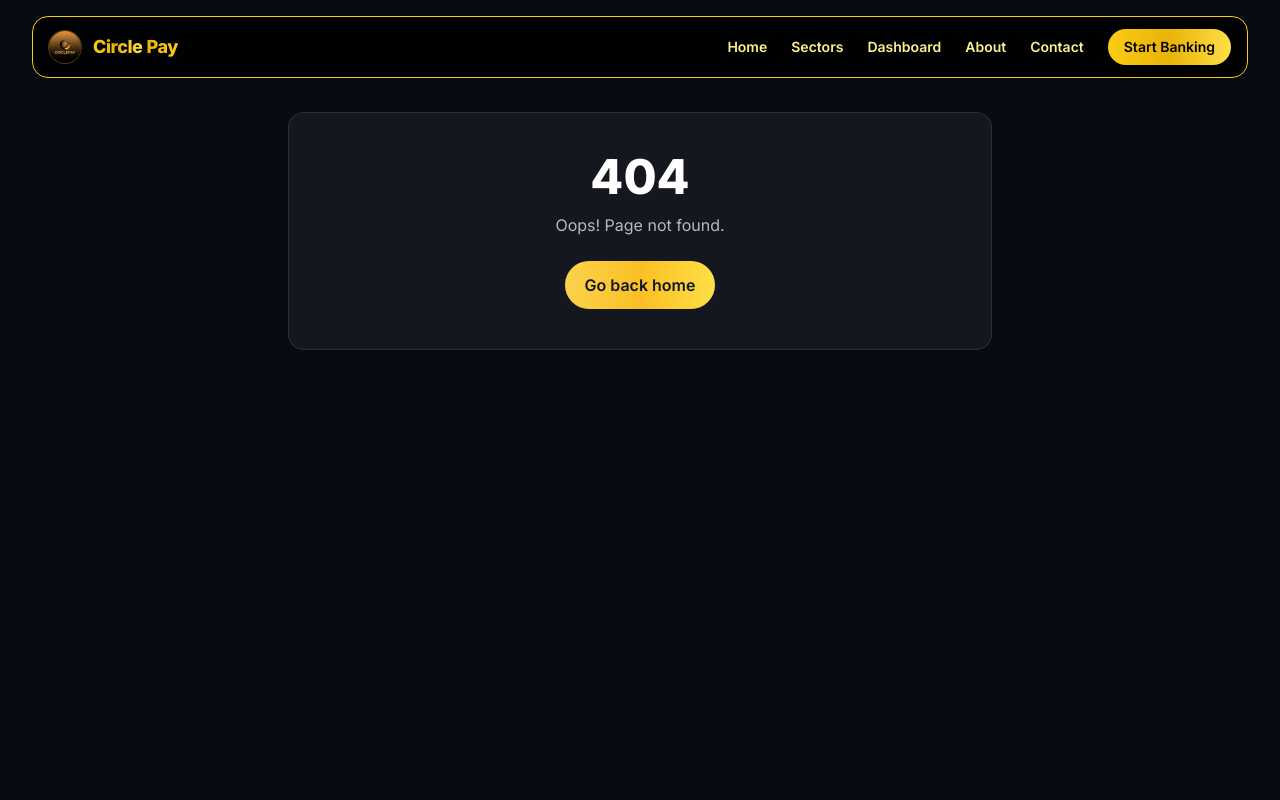
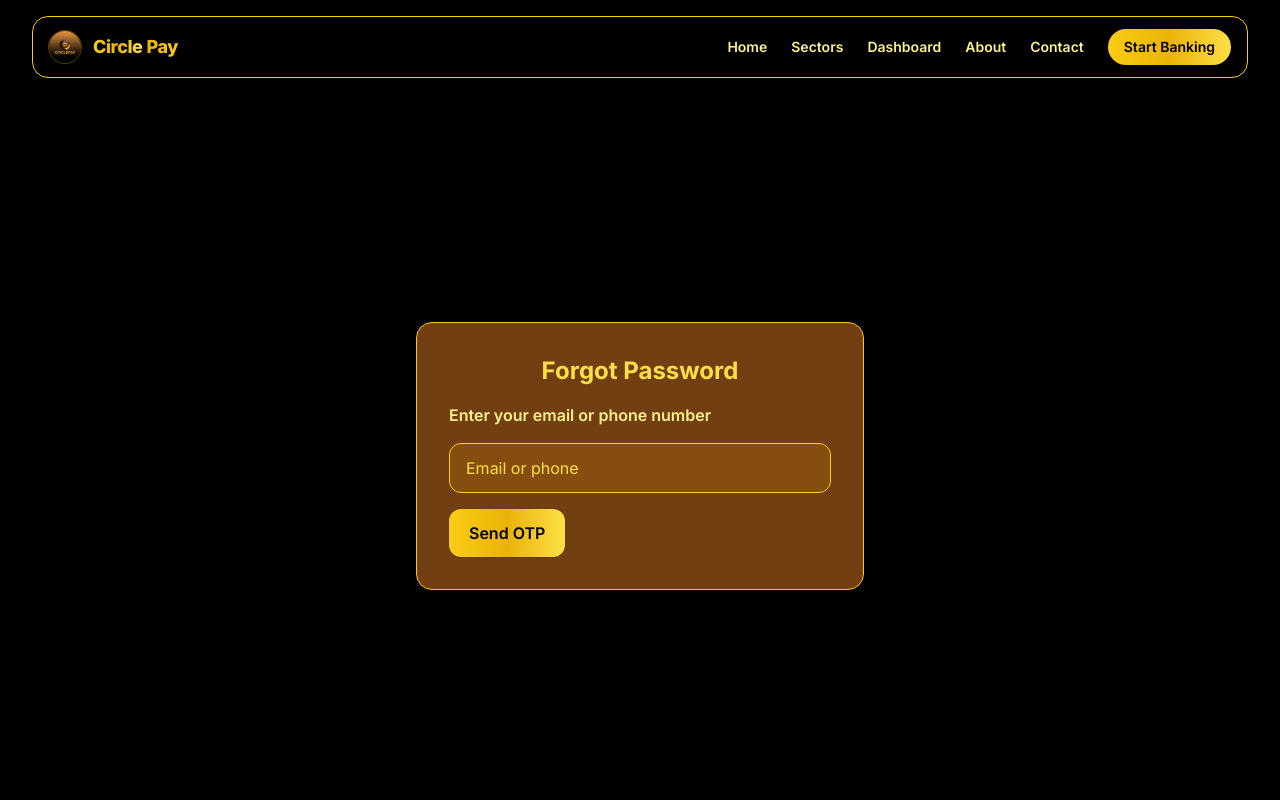
Before and after one commit to mikeooforka1/circlepay, a React (Create React App) app: page /forgot-password in a window 1280 px wide. Shown: the top 800 px of the page. Built offline with nearby package versions, Linux system fonts and the light colour scheme.

Commit message:
added and updated some pages

```diff
--- a/src/App.jsx
+++ b/src/App.jsx
@@ -27,6 +27,7 @@ import FacialRecognition from "./pages/FacialRecognition";
 import SetTransactionCode from "./pages/SetTransactionCode";
 import SetLoginPin from "./pages/setloginpin"; // <-- Add this import
 import Reward from "./pages/dashboard/components/reward.jsx"; // <-- Import Reward component
+import ForgotPassword from "./pages/forgot-password.jsx"; // <-- Import the ForgotPassword page
 
 function AppRoutes() {
   const location = useLocation();
@@ -69,6 +70,7 @@ function AppRoutes() {
         <Route path="/facial-recognition" element={<FacialRecognition />} />
         <Route path="/set-transaction-code" element={<SetTransactionCode />} />
         <Route path="/setloginpin" element={<SetLoginPin />} /> {/* <-- Add this line */}
+        <Route path="/forgot-password" element={<ForgotPassword />} /> {/* <-- Add this line */}
         <Route path="*" element={<NotFound />} />
       </Routes>
       <Footer />
--- a/src/components/NavBar.jsx
+++ b/src/components/NavBar.jsx
@@ -32,6 +32,8 @@ export default function NavBar() {
   const handleLogout = () => {
     logout();
     setOpen(false);
+    localStorage.removeItem("token");
+    localStorage.removeItem("user");
     navigate("/login");
   };
 
--- a/src/pages/Login.jsx
+++ b/src/pages/Login.jsx
@@ -43,10 +43,9 @@ const Login = () => {
   const { login: setAuthUser } = useAuth();
 
   const token = localStorage.getItem("token");
-  const hasLoggedInBefore = localStorage.getItem("hasLoggedInBefore") === "true";
   const lastUser = JSON.parse(localStorage.getItem("user") || "{}");
   const userId = lastUser.id || lastUser._id;
-  const canUsePinLogin = hasLoggedInBefore && !!userId;
+  const canUsePinLogin = lastUser.firstLogin === false && !!userId;
 
   const {
     register,
@@ -100,11 +99,9 @@ const Login = () => {
       }
 
       const response = await login(payload);
-      // After successful email/password login
       localStorage.setItem("token", response.token);
       setAuthUser(response.user);
       localStorage.setItem("user", JSON.stringify(response.user));
-      localStorage.setItem("hasLoggedInBefore", "true"); // <-- Set flag
       navigate('/dashboard');
     } catch (err) {
       setRootError(
@@ -136,6 +133,7 @@ const Login = () => {
       return;
     }
     console.log("LOGIN PIN PAYLOAD:", { userId, loginPin });
+    console.log("lastUser in localStorage:", lastUser);
 
     try {
       const response = await loginWithPin({
@@ -144,6 +142,7 @@ const Login = () => {
       });
       localStorage.setItem("token", response.token);
       setAuthUser(response.user);
+      localStorage.setItem("user", JSON.stringify(response.user));
       navigate('/dashboard');
     } catch (err) {
       setPinError(
@@ -170,7 +169,7 @@ const Login = () => {
         </div>
         <h2 className="circlepay-login-title">Sign in to CirclePay</h2>
         <p className="circlepay-login-subtitle">
-          {hasLoggedInBefore
+          {canUsePinLogin
             ? `Welcome back${lastUser?.fullname ? `, ${lastUser.fullname}` : ""}! Enter your login PIN.`
             : "Access your account and invest in Nigeria’s top stocks."}
         </p>
@@ -269,6 +268,11 @@ const Login = () => {
             Don't have an account?{' '}
             <Link to="/register" className="circlepay-register-link">
               Create one here
+            </Link>
+          </p>
+          <p style={{ marginTop: "0.7rem" }}>
+            <Link to="/forgot-password" className="circlepay-register-link">
+              Forgot password?
             </Link>
           </p>
         </div>
--- /dev/null
+++ b/src/pages/forgot-password.jsx
@@ -0,0 +1,166 @@
+import React, { useState } from "react";
+
+const API_URL = process.env.REACT_APP_API_URL || "http://localhost:5000";
+
+export default function ForgotPassword() {
+  const [step, setStep] = useState(1);
+  const [input, setInput] = useState("");
+  const [otp, setOtp] = useState("");
+  const [newPassword, setNewPassword] = useState("");
+  const [loading, setLoading] = useState(false);
+  const [msg, setMsg] = useState("");
+  const [error, setError] = useState("");
+  const [token, setToken] = useState(""); // For backend verification
+
+  // Step 1: Request OTP
+  const handleRequestOtp = async (e) => {
+    e.preventDefault();
+    setLoading(true);
+    setError("");
+    setMsg("");
+    try {
+      const res = await fetch(`${API_URL}/api/auth/request-reset-otp`, {
+        method: "POST",
+        headers: { "Content-Type": "application/json" },
+        body: JSON.stringify({ emailOrPhone: input }),
+      });
+      const data = await res.json();
+      if (res.ok && data.success) {
+        setMsg("OTP sent! Check your email or SMS.");
+        setToken(data.token); // Save token for next step
+        setStep(2);
+      } else {
+        setError(data.message || "Failed to send OTP.");
+      }
+    } catch {
+      setError("Network error. Try again.");
+    }
+    setLoading(false);
+  };
+
+  // Step 2: Verify OTP
+  const handleVerifyOtp = async (e) => {
+    e.preventDefault();
+    setLoading(true);
+    setError("");
+    setMsg("");
+    try {
+      const res = await fetch(`${API_URL}/api/auth/verify-reset-otp`, {
+        method: "POST",
+        headers: { "Content-Type": "application/json" },
+        body: JSON.stringify({ otp, token }),
+      });
+      const data = await res.json();
+      if (res.ok && data.success) {
+        setMsg("OTP verified! You can now reset your password.");
+        setStep(3);
+      } else {
+        setError(data.message || "Invalid OTP.");
+      }
+    } catch {
+      setError("Network error. Try again.");
+    }
+    setLoading(false);
+  };
+
+  // Step 3: Reset Password
+  const handleResetPassword = async (e) => {
+    e.preventDefault();
+    setLoading(true);
+    setError("");
+    setMsg("");
+    try {
+      const res = await fetch(`${API_URL}/api/auth/reset-password`, {
+        method: "POST",
+        headers: { "Content-Type": "application/json" },
+        body: JSON.stringify({ newPassword, token }),
+      });
+      const data = await res.json();
+      if (res.ok && data.success) {
+        setMsg("Password reset successful! Redirecting to login...");
+        setTimeout(() => {
+          window.location.href = "/login";
+        }, 1800);
+      } else {
+        setError(data.message || "Failed to reset password.");
+      }
+    } catch {
+      setError("Network error. Try again.");
+    }
+    setLoading(false);
+  };
+
+  return (
+    <main className="min-h-screen pt-28 flex flex-col items-center justify-center bg-black text-yellow-400">
+      <div className="max-w-md w-full bg-yellow-900 border border-yellow-400 rounded-2xl shadow-xl p-8">
+        <h2 className="text-2xl font-bold text-yellow-300 mb-4 text-center">Forgot Password</h2>
+        {step === 1 && (
+          <form onSubmit={handleRequestOtp} className="flex flex-col gap-4">
+            <label className="font-semibold text-yellow-200">
+              Enter your email or phone number
+            </label>
+            <input
+              type="text"
+              className="rounded-xl bg-yellow-800 border border-yellow-400 px-4 py-3 outline-none text-yellow-400 placeholder-yellow-300"
+              placeholder="Email or phone"
+              value={input}
+              onChange={e => setInput(e.target.value)}
+              required
+            />
+            <button
+              className="rounded-xl px-5 py-3 font-semibold bg-gradient-to-r from-yellow-400 via-yellow-500 to-yellow-300 text-black w-fit shadow hover:from-yellow-500 hover:to-yellow-400"
+              disabled={loading}
+            >
+              {loading ? "Sending OTP..." : "Send OTP"}
+            </button>
+          </form>
+        )}
+        {step === 2 && (
+          <form onSubmit={handleVerifyOtp} className="flex flex-col gap-4">
+            <label className="font-semibold text-yellow-200">
+              Enter the 4-digit OTP sent to your email or phone
+            </label>
+            <input
+              type="text"
+              maxLength={4}
+              className="rounded-xl bg-yellow-800 border border-yellow-400 px-4 py-3 outline-none text-yellow-400 placeholder-yellow-300"
+              placeholder="4-digit OTP"
+              value={otp}
+              onChange={e => setOtp(e.target.value)}
+              required
+            />
+            <button
+              className="rounded-xl px-5 py-3 font-semibold bg-gradient-to-r from-yellow-400 via-yellow-500 to-yellow-300 text-black w-fit shadow hover:from-yellow-500 hover:to-yellow-400"
+              disabled={loading}
+            >
+              {loading ? "Verifying..." : "Verify OTP"}
+            </button>
+          </form>
+        )}
+        {step === 3 && (
+          <form onSubmit={handleResetPassword} className="flex flex-col gap-4">
+            <label className="font-semibold text-yellow-200">
+              Enter your new password
+            </label>
+            <input
+              type="password"
+              className="rounded-xl bg-yellow-800 border border-yellow-400 px-4 py-3 outline-none text-yellow-400 placeholder-yellow-300"
+              placeholder="New password"
+              value={newPassword}
+              onChange={e => setNewPassword(e.target.value)}
+              required
+            />
+            <button
+              className="rounded-xl px-5 py-3 font-semibold bg-gradient-to-r from-yellow-400 via-yellow-500 to-yellow-300 text-black w-fit shadow hover:from-yellow-500 hover:to-yellow-400"
+              disabled={loading}
+            >
+              {loading ? "Resetting..." : "Reset Password"}
+            </button>
+          </form>
+        )}
+        {msg && <div className="mt-4 text-emerald-400 text-center font-semibold">{msg}</div>}
+        {error && <div className="mt-4 text-rose-400 text-center font-semibold">{error}</div>}
+      </div>
+    </main>
+  );
+}
--- a/src/pages/setloginpin.jsx
+++ b/src/pages/setloginpin.jsx
@@ -33,7 +33,10 @@ export default function SetLoginPin() {
       });
       const data = await res.json();
       if (data.success) {
-        navigate("/dashboard");
+        const user = JSON.parse(localStorage.getItem("user") || "{}");
+        user.firstLogin = false;
+        localStorage.setItem("user", JSON.stringify(user));
+        navigate('/dashboard');
       } else {
         setError(data.message || "Failed to set login PIN.");
       }
```
